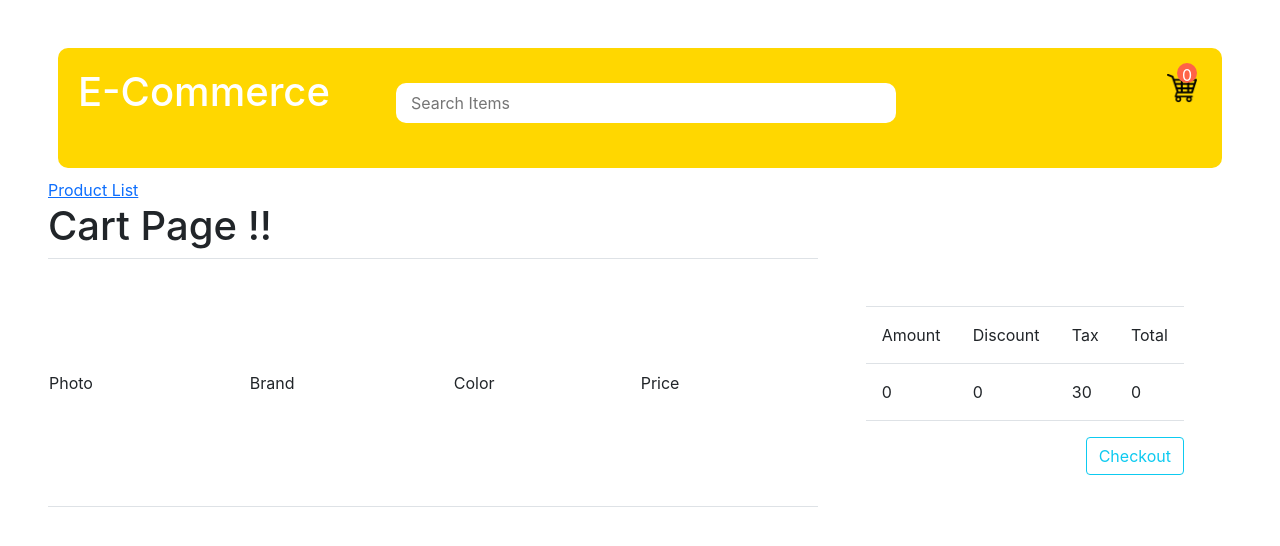
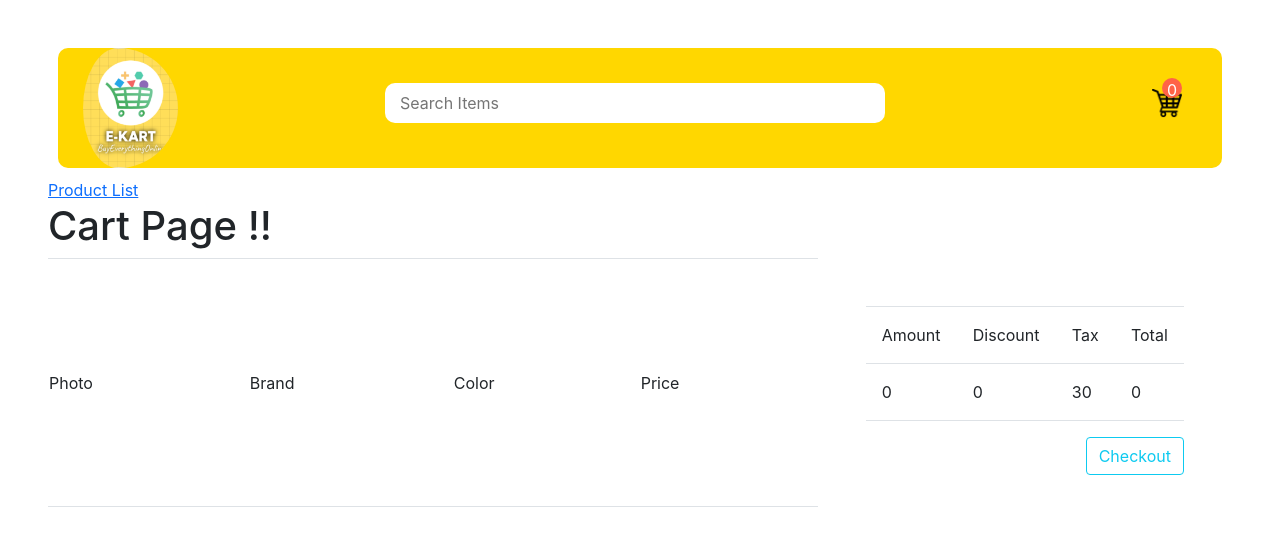
Before and after one commit to neeraj83760/ReduxSagaProject, a React (Create React App) app: page /cart in a window 1280 px wide. Shown: the top 546 px of the page. Built offline with nearby package versions, Linux system fonts and the light colour scheme.

Commit message:
no new lectures, just added few more Images to give a good UI design

```diff
--- a/src/App.css
+++ b/src/App.css
@@ -45,7 +45,7 @@
 width:500px;
 height: 40px;
 margin-top: 35px;
-margin-right: 200px;
+margin-right: 20px;
 border-radius: 10px;
 border-style: none;
 padding: 15px;
@@ -55,9 +55,19 @@ padding: 15px;
 .cart-div{
 
 float: right;
-margin: 25px;
+margin: 40px;
 position: relative;
 
+}
+
+.imageKart {
+
+  width: 120px;
+  height: 120px;
+  border-radius: 50%;
+  background:none;
+  object-fit: cover;
+  padding-left: 25px;
 }
 
 .cart-div img{
--- a/src/Components/Header.js
+++ b/src/Components/Header.js
@@ -1,4 +1,5 @@
 import mg from "../Images/cart.png"
+import mg1 from "../Images/kart.png"
 import {useSelector, useDispatch} from 'react-redux'
 import { Link } from "react-router-dom"
 import {productSearch} from '../Redux/productAction'
@@ -11,7 +12,7 @@ const Header = () => {
     console.warn('Redux data in Header',result)
     return (
     <div className="header">
-        <Link to="/"> <h1 style={{float: 'left', margin: '10px', padding:'10px', color: 'white'}}>E-Commerce</h1></Link>
+        <Link to="/"><img className="imageKart" src={mg1} alt="" /> </Link>
 
 
 
```
Also changed, not shown: src/Images/kart.png (added).
